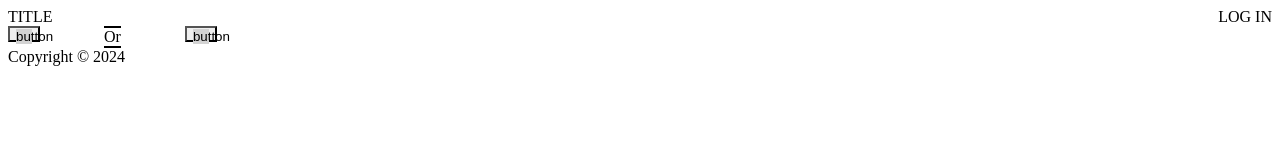
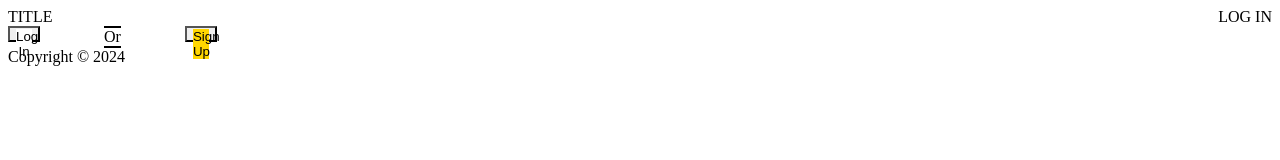
Before and after one commit to gtstarnes/SvelteLingo, a SvelteKit app: page / in a window 1280 px wide. Shown: the top 160 px of the page. Built offline with nearby package versions, Linux system fonts and the light colour scheme.

Commit message:
added props

```diff
--- a/src/routes/+page.svelte
+++ b/src/routes/+page.svelte
@@ -6,9 +6,9 @@
 
 <div>
     <div class="buttonContainer">
-        <MainButton />
+        <MainButton text="Log In" color="white" />
         <div class="or">Or</div>
-        <MainButton />
+        <MainButton text="Sign Up" color="gold" />
     </div>
 </div>
 
```
